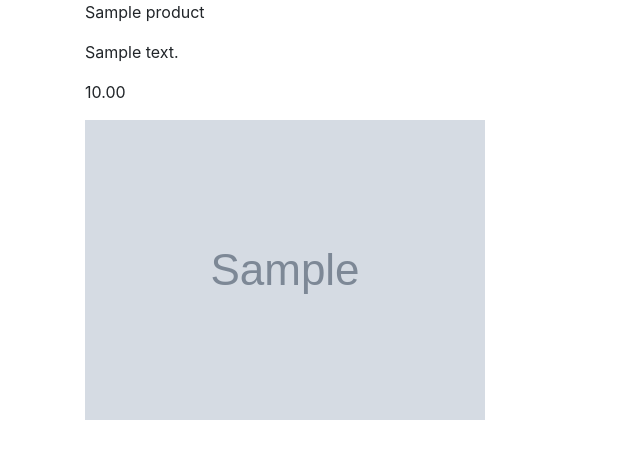
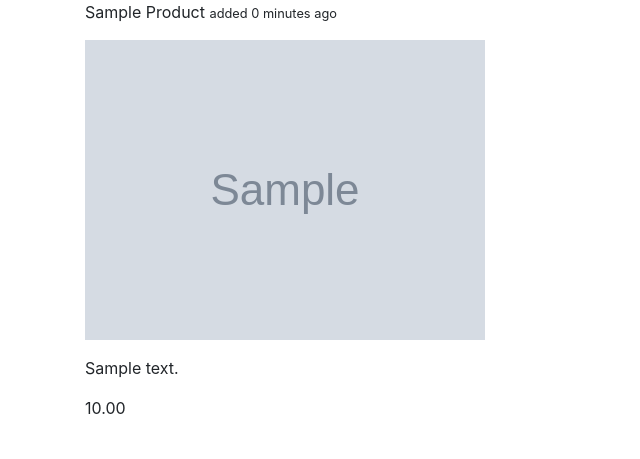
Before and after one commit to achillesheel02/django-ecommerce, a Django app: a page that uses templates/products/product_detail.html in a window 1280 px wide. Shown: the part 56-515 px from the top of the page, without its empty margins (0-640 px from the left). Run offline with Django 3.2, Linux system fonts and the light colour scheme; tables that the repository leaves empty hold one stand-in row (values such as "Sample post"); grey boxes marked "Sample" are stand-in pictures; some libraries are stand-ins or nearby versions.

Commit message:
added timestamp, played around with template tags

```diff
--- a/products/models.py
+++ b/products/models.py
@@ -43,6 +43,7 @@ class Product(models.Model):
     price = models.DecimalField(decimal_places=2,max_digits=10, default=0.00)
     image = models.ImageField(upload_to=upload_image_path, null=True, blank=True)
     featured = models.BooleanField(default=False)
+    timestamp = models.DateTimeField(auto_now_add=True)
 
     objects = ProductManager()
 
--- a/templates/products/product_detail.html
+++ b/templates/products/product_detail.html
@@ -1,8 +1,9 @@
 {% extends 'base.html' %}
 {% block title %}{{ object.title }}{% endblock %}
 {%  block content %}
-<p>{{ object.title }}</p>
-<p>{{ object.description}}</p>
+<p>{{ object.title | title}} <small>added {{ object.timestamp | timesince }} ago</small></p>
+    <img class="img-fluid" src="{{ object.image.url }}" alt="Product Image">
+<p>{{ object.description | linebreaks}}</p>
 <p>{{ object.price }}</p>
-<img src="{{ object.image.url }}" alt="Product Image">
+
 {% endblock %}
--- a/templates/products/product_list.html
+++ b/templates/products/product_list.html
@@ -5,7 +5,7 @@
         {% if object_list %}
             {%  for obj in object_list %}
         <div class="col">
-                {% include 'products/snippets/snippets.html' with instance=obj %}
+                {% include 'products/snippets/card.html' with instance=obj %}
         </div>
             {% endfor %}
         {% else %}
--- a/templates/products/products-featured.html
+++ b/templates/products/products-featured.html
@@ -4,7 +4,7 @@
     {% if object_list %}
     {%  for obj in object_list %}
     <h1>{{  obj.title }}</h1>
-    <p>{{ obj.description }}</p>
+    <p>{{ obj.description | truncatewords:50}}</p>
     <p>{{ obj.price }}</p>
     {% endfor %}
     {% else %}
--- a/templates/products/snippets/snippets.html
+++ b/templates/products/snippets/card.html
@@ -4,7 +4,7 @@
     {% endif %}
   <div class="card-body">
       <h5 class="card-title">{{  instance.title }}{% if instance.featured %} <small>(this object is featured!)</small>{% endif %}</h5>
-    <p class="card-text">{{ instance.description }}</p>
+    <p class="card-text">{{ instance.description | truncatewords:50 }}</p>
     <a href="{{ instance.get_absolute_url }}" class="btn btn-primary">More Info</a>
   </div>
 </div>
```
